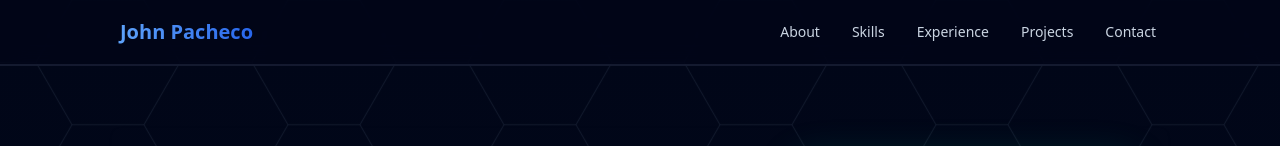
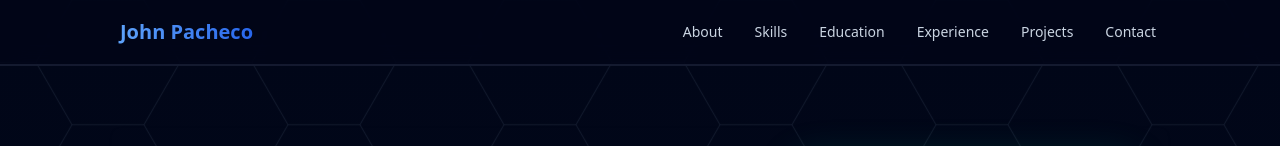
Before and after one commit to JPacheco35/portfolio, a React (Vite) app: page / in a window 1280 px wide. Shown: the top 146 px of the page. Built offline with nearby package versions, Linux system fonts and the light colour scheme; no server answers.

Commit message:
add: education section to header

```diff
--- a/src/components/Header.tsx
+++ b/src/components/Header.tsx
@@ -5,6 +5,7 @@ export function Header() {
   const navItems = [
     { href: '#about', label: 'About' },
     { href: '#skills', label: 'Skills' },
+    { href: '#education', label: 'Education' },
     { href: '#experience', label: 'Experience' },
     { href: '#projects', label: 'Projects' },
     { href: '#contact', label: 'Contact' },
```
